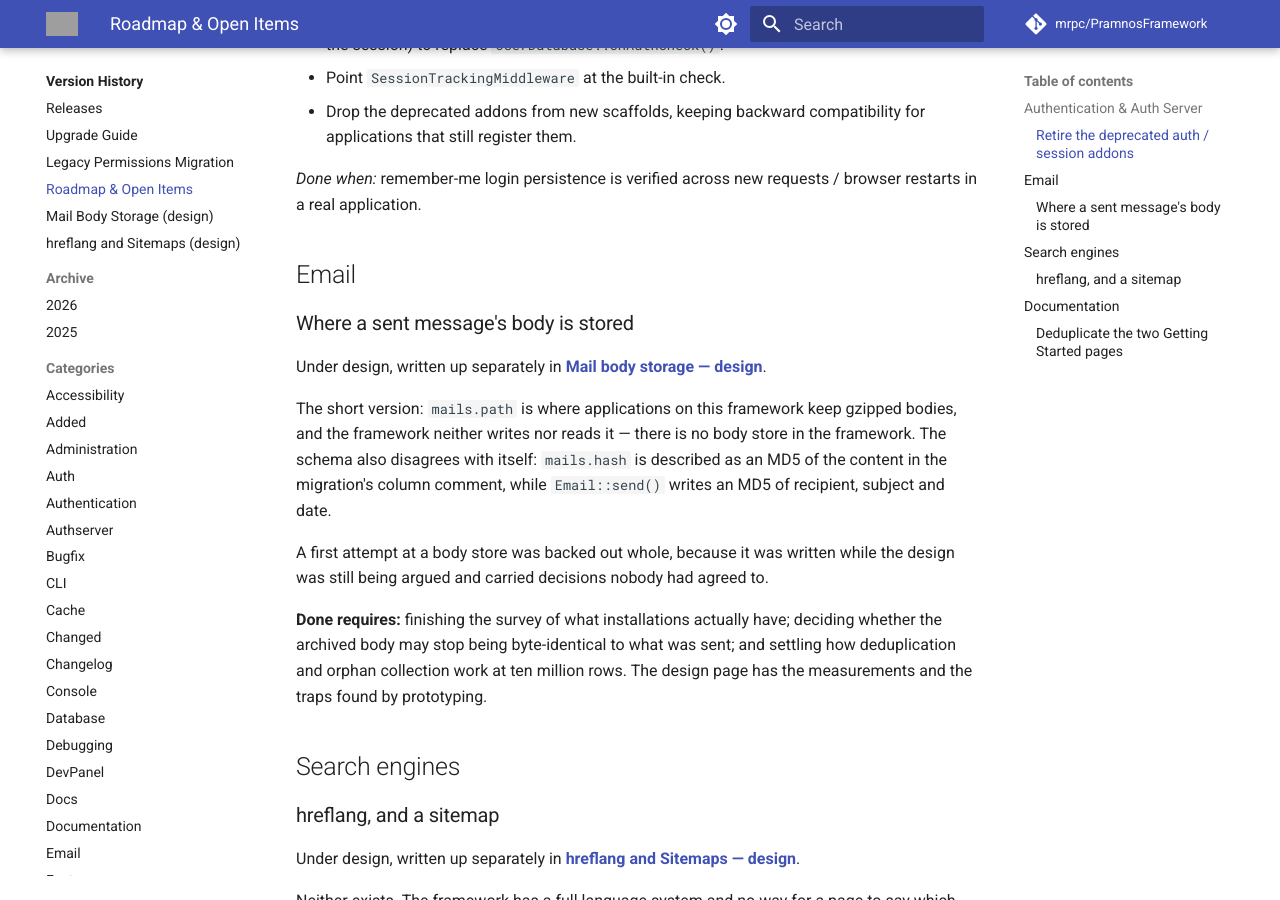
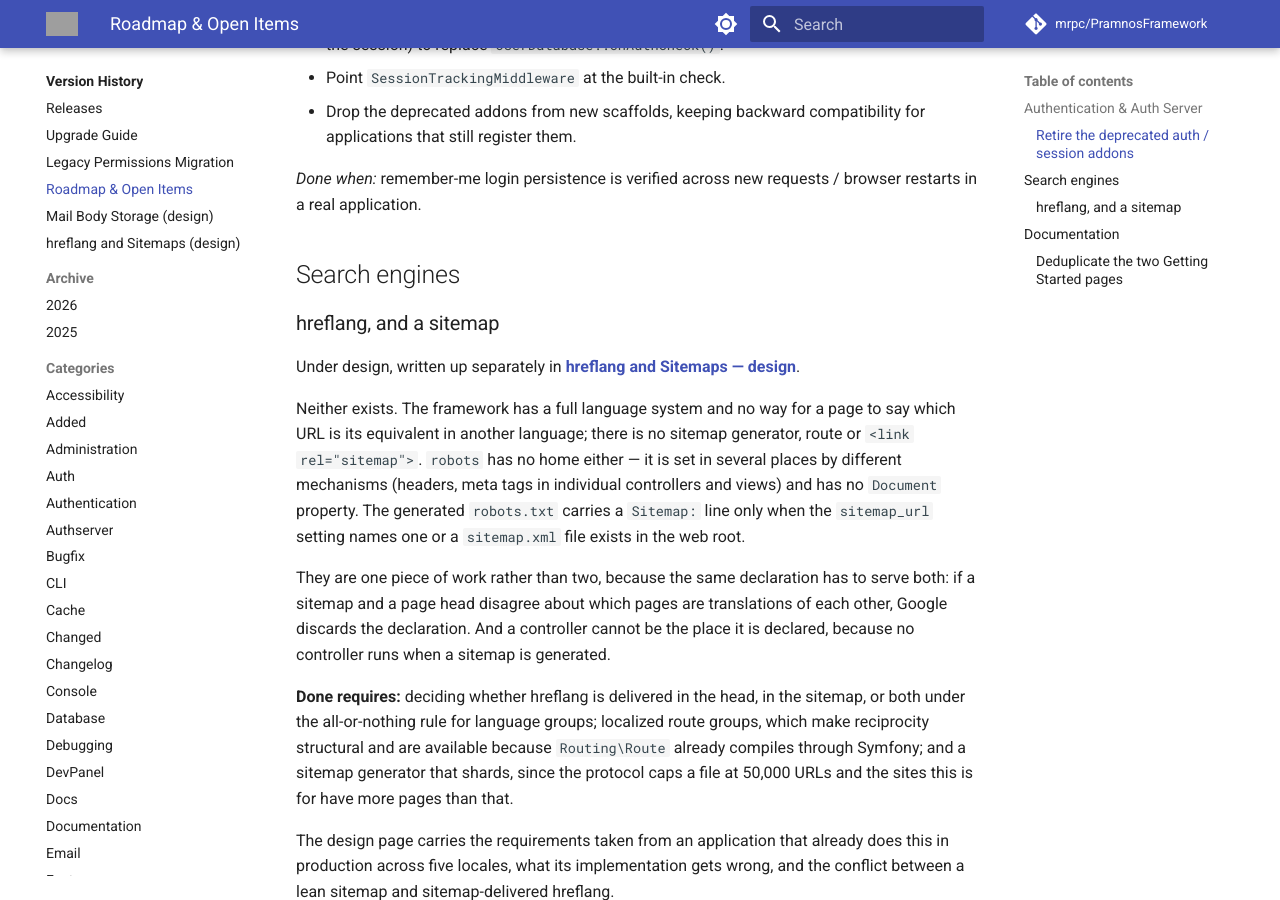
Before and after one commit to mrpc/PramnosFramework, an MkDocs documentation site: the page built from docs/Roadmap.md, in a window 1280 px wide and 900 px high, scrolled down 637 px. Built offline with MkDocs 1.6.1 and Material for MkDocs 9.7.7, drawn with Linux system fonts in a browser that asks for light colours; comment, search, counter and statistics services are not loaded; grey boxes are pictures that could not be loaded.

Commit message:
docs(roadmap): the mail-body storage entry removed — all seven phases shipped

```diff
--- a/docs/Roadmap.md
+++ b/docs/Roadmap.md
@@ -33,25 +33,6 @@ addon's `onAuthCheck()`.
 
 *Done when:* remember-me login persistence is verified across new requests /
 browser restarts in a real application.
-
-## Email
-
-### Where a sent message's body is stored
-
-Under design, written up separately in **[Mail body storage — design](Mail-Body-Storage-Design.md)**.
-
-The short version: `mails.path` is where applications on this framework keep gzipped bodies,
-and the framework neither writes nor reads it — there is no body store in the framework. The
-schema also disagrees with itself: `mails.hash` is described as an MD5 of the content in the
-migration's column comment, while `Email::send()` writes an MD5 of recipient, subject and date.
-
-A first attempt at a body store was backed out whole, because it was written while the design
-was still being argued and carried decisions nobody had agreed to.
-
-**Done requires:** finishing the survey of what installations actually have; deciding whether the
-archived body may stop being byte-identical to what was sent; and settling how deduplication and
-orphan collection work at ten million rows. The design page has the measurements and the traps
-found by prototyping.
 
 ## Search engines
 
```
Also changed, not shown: docs/version-history/posts/2026-10-19.md (+10 -1 lines).
